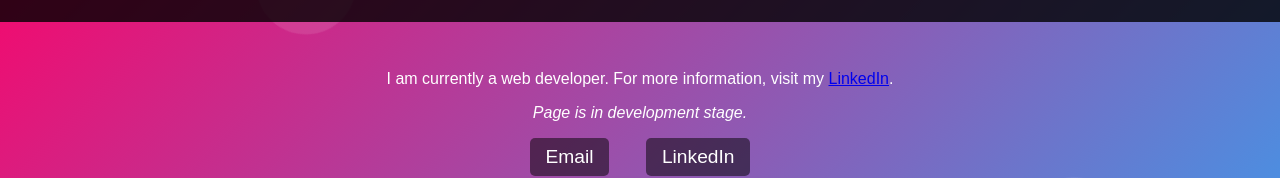
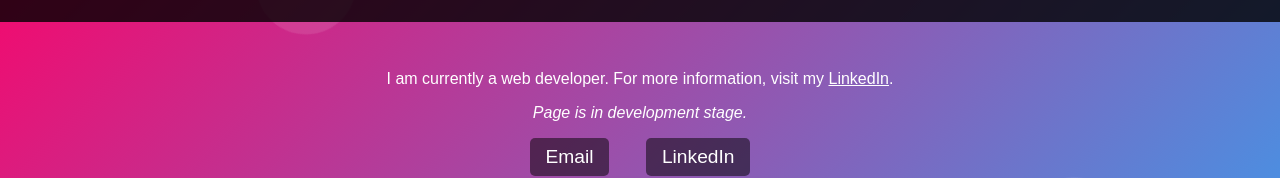
Before and after one commit to glueshen/personal-web-page, a plain HTML site: page index.html in a window 1280 px wide. Shown: the part 129-307 px from the top of the page. Drawn offline with Linux system fonts and the light colour scheme.

Commit message:
Update index.html

```diff
--- a/index.html
+++ b/index.html
@@ -162,7 +162,7 @@
         <h1>Piotr Glueshen</h1>
     </header>
     <div class="container">
-        <p>I am currently a web developer. For more information, visit my <a href="https://www.linkedin.com/in/piotr-glueshen-ab9328193/" target="_blank">LinkedIn</a>.</p>
+        <p>I am currently a web developer. For more information, visit my <a href="https://www.linkedin.com/in/piotr-glueshen-ab9328193/" target="_blank" style="color: #fff; text-decoration: underline;">LinkedIn</a>.</p>
         <p class="summary">Page is in development stage.</p>
         <div class="contact">
             <a href="mailto:ph.netdevelop@gmail.com">Email</a>
```
